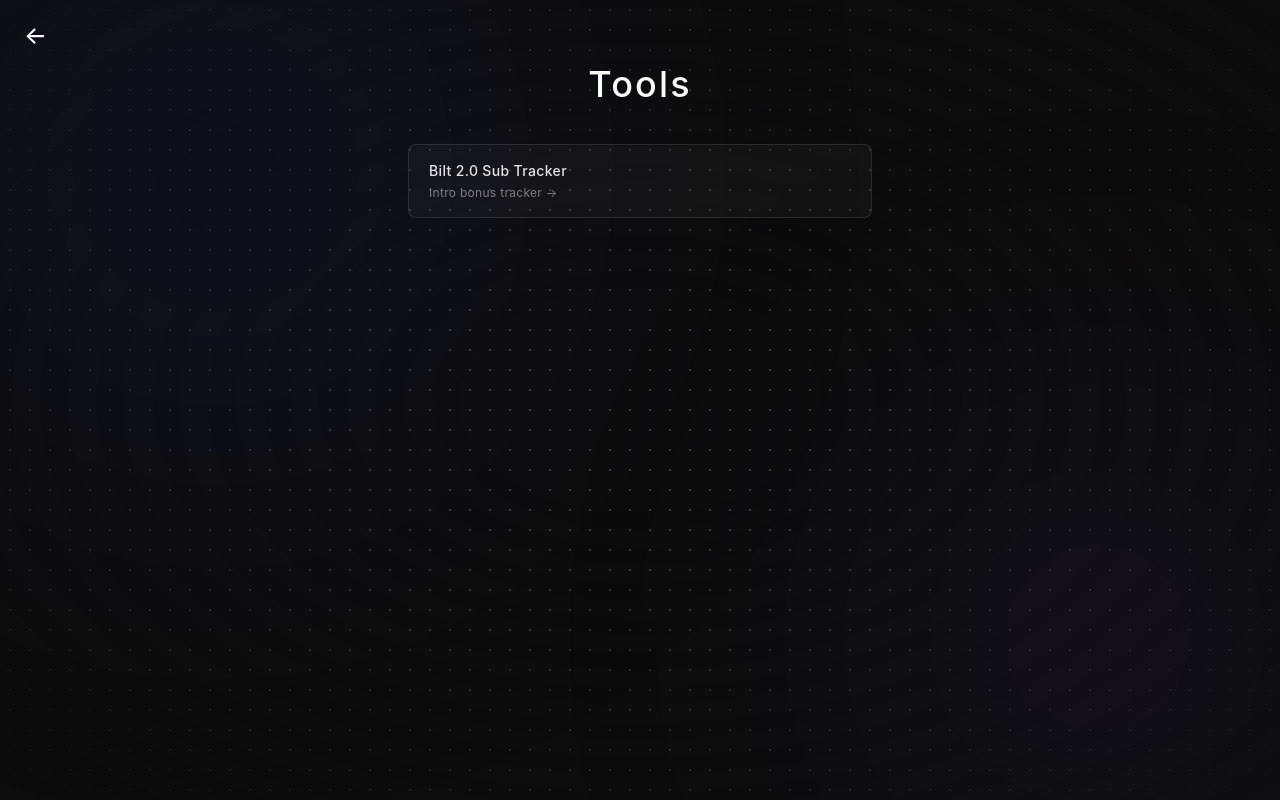
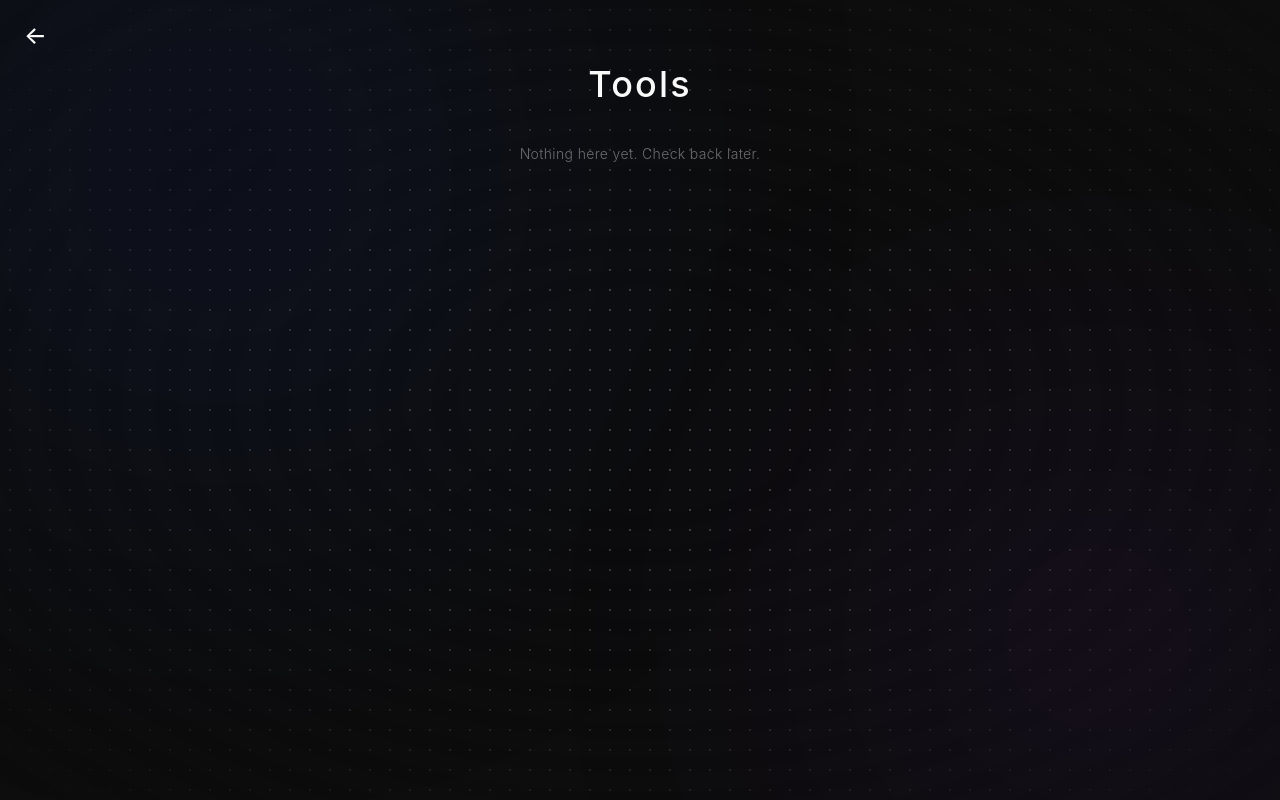
Before and after one commit to dreamfluidstudios/dreamfluid-labs, a Next.js app: page /tools in a window 1280 px wide. Built offline with nearby package versions, Linux system fonts and the light colour scheme.

Commit message:
Remove Bilt Sub Tracker

```diff
--- a/app/tools/page.tsx
+++ b/app/tools/page.tsx
@@ -39,21 +39,9 @@
           Tools
         </h1>
 
-        <ul className="flex w-full flex-col gap-3">
-          <li>
-            <Link
-              href="/bilt-sub-tracker"
-              className="group flex w-full flex-col gap-1 rounded-lg border border-df-white/10 bg-df-white/[0.03] px-5 py-4 text-left transition-colors duration-300 hover:border-df-white/20 hover:bg-df-white/[0.06]"
-            >
-              <span className="text-sm font-medium tracking-wide text-df-white/90">
-                Bilt 2.0 Sub Tracker
-              </span>
-              <span className="text-xs tracking-wide text-df-white/45 transition-colors group-hover:text-df-white/55">
-                Intro bonus tracker →
-              </span>
-            </Link>
-          </li>
-        </ul>
+        <p className="max-w-sm text-sm font-light tracking-wide text-df-white/40">
+          Nothing here yet. Check back later.
+        </p>
       </div>
     </main>
   );
```
Also changed, not shown: vercel.json (deleted).
